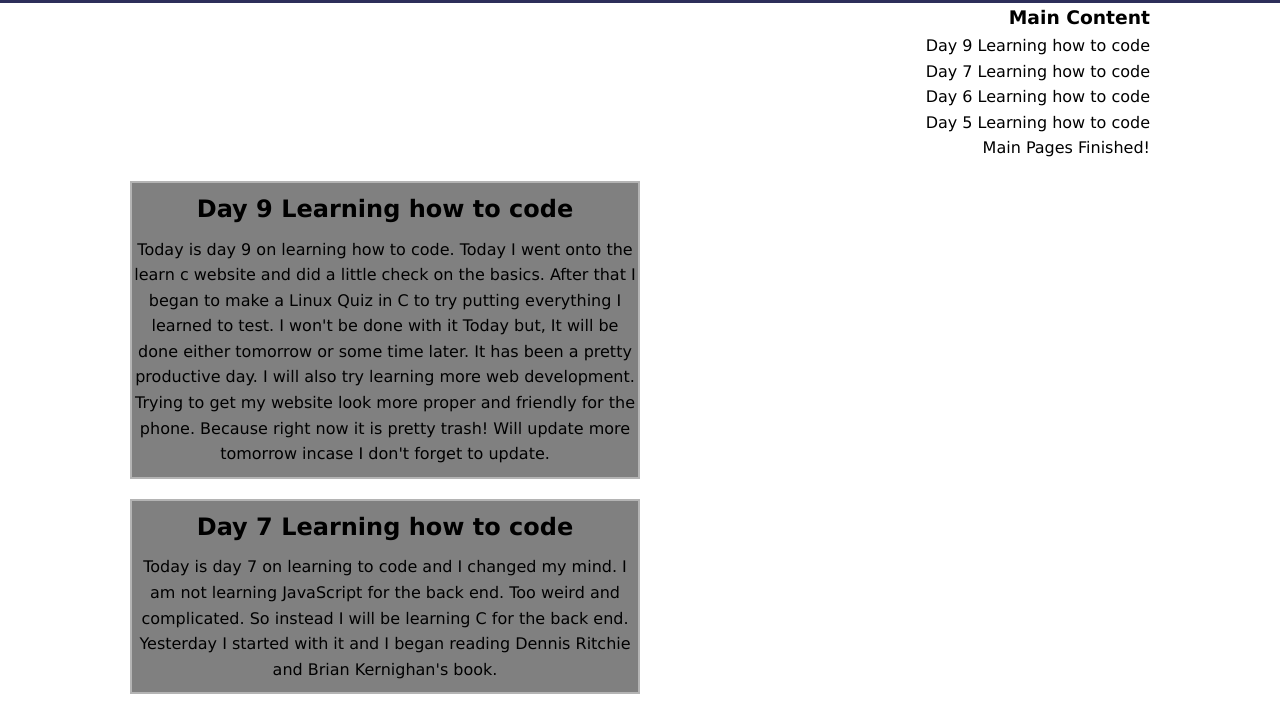
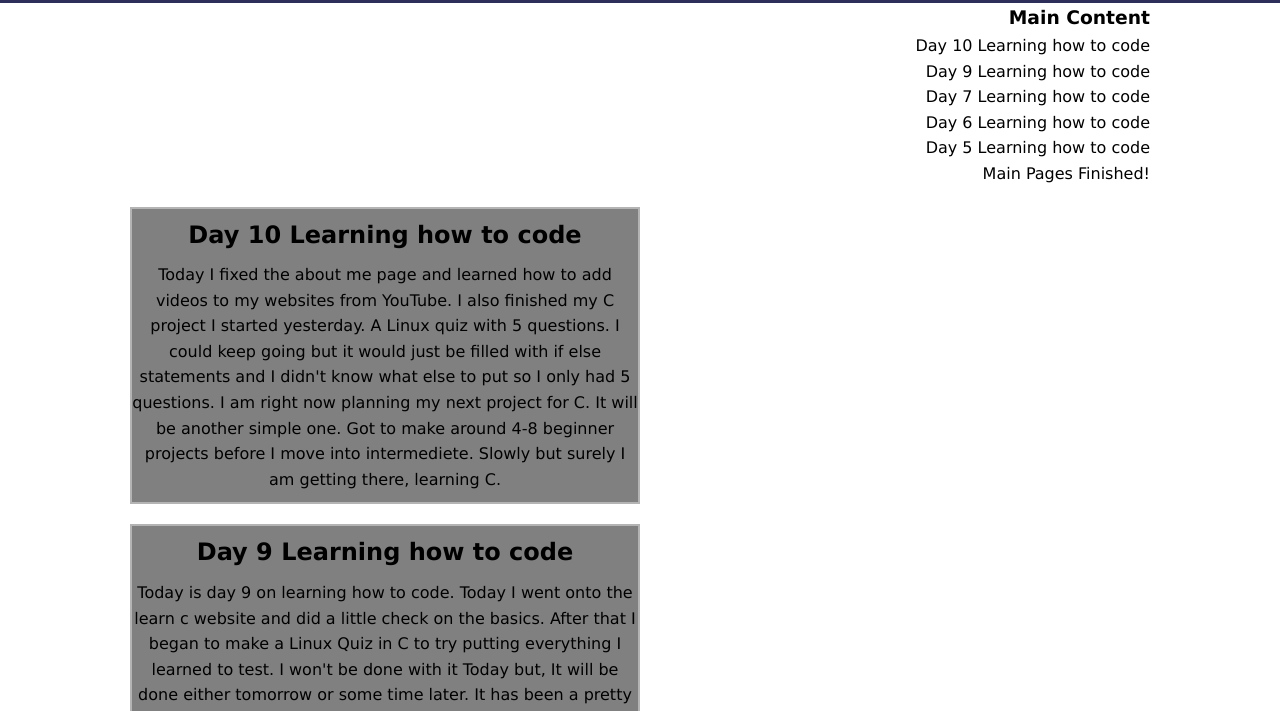
Before and after one commit to maevetechnerd/personal-website, a plain HTML site: page blog.html in a window 1280 px wide. Shown: the part 67-778 px from the top of the page. Drawn offline with Linux system fonts and the light colour scheme.

Commit message:
I updated my blog

```diff
--- a/blog.html
+++ b/blog.html
@@ -35,6 +35,7 @@
                             in the blog and for some reason I cannot remove the underline
                             of the links. Very weird.-->
                             <ul>
+                                <li><a href="#"> Day 10 Learning how to code</a></li>
                                 <li><a href="#"> Day 9 Learning how to code</a></li>
                                 <li><a href="#"> Day 7 Learning how to code</a></li>
                                 <li><a href="#"> Day 6 Learning how to code</a></li>
@@ -49,6 +50,19 @@
         </section>
         <section>
             <div class="container">
+                <article>
+                    <h2>
+                        Day 10 Learning how to code
+                    </h2>
+                    <p>
+                        Today I fixed the about me page and learned how to add videos to my websites from YouTube.
+                        I also finished my C project I started yesterday. A Linux quiz with 5 questions. I could keep going
+                        but it would just be filled with if else statements and I didn't know what else to put so I only had
+                        5 questions. I am right now planning my next project for C. It will be another simple one. Got to make
+                        around 4-8 beginner projects before I move into intermediete. Slowly but surely I am getting there,
+                        learning C.
+                    </p>
+                </article>
                 <article>
                     <h2>Day 9 Learning how to code</h2>
                     <p>
```
